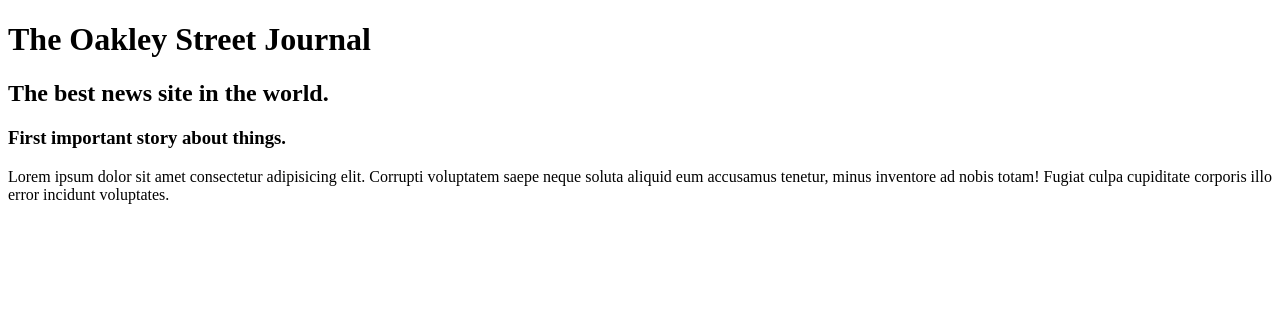
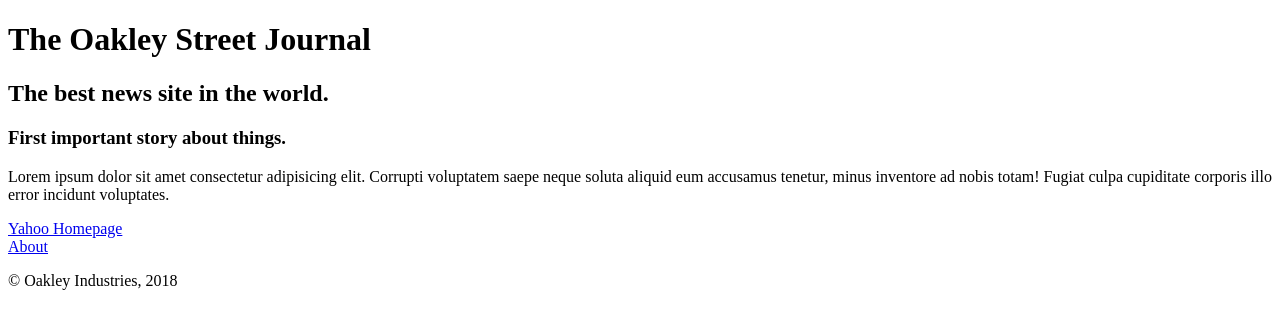
Before and after one commit to Kllicks/web-project1, a plain HTML site: page index.html in a window 1280 px wide. Drawn offline with Linux system fonts and the light colour scheme.

Commit message:
adds another page to go to

```diff
--- a/index.html
+++ b/index.html
@@ -23,10 +23,23 @@
     </section>
     <!-- Sidebar -->
     <section>
+        <!-- 3 styles of href -->
         <nav>
-
+            <!-- 1: go to another site -->
+            <a href="https://www.yahoo.com/">
+                Yahoo Homepage
+            </a>
+            <br>
+            <!-- 2: go to another page that's a part of this site -->
+            <!-- relative path -->
+            <a href="about.html">About</a>
         </nav>
     </section>
     <!-- Footer -->
+    <footer>
+        <p>&copy; Oakley Industries, 2018</p>
+        <!-- <p>1 &lt; 2</p> -->
+        <!-- <p>2 &gt; 1</p> -->
+    </footer>
 </body>
 </html>
```
Also changed, not shown: about.html (added, +15 -0 lines).
